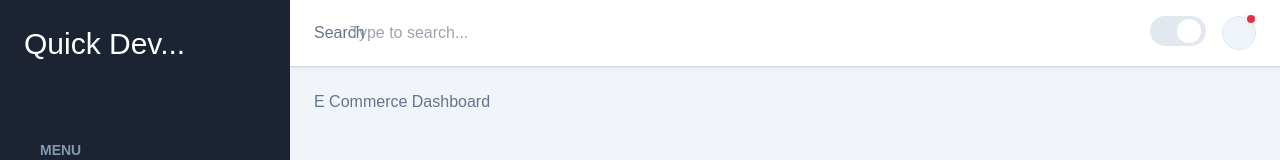
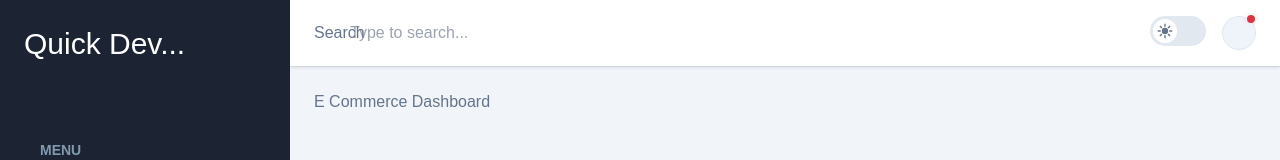
Before and after one commit to ariful-islam-dev/e-commerce-dashboard, a React (Vite) app: page / in a window 1280 px wide. Shown: the top 160 px of the page. Built offline with nearby package versions, Linux system fonts and the light colour scheme.

Commit message:
feat: light and dark mode done

```diff
--- a/src/components/header/DarkModeSwitcher.tsx
+++ b/src/components/header/DarkModeSwitcher.tsx
@@ -1,4 +1,6 @@
+import { FaMoon } from "react-icons/fa";
 import useColorMode from "../../hooks/useColorMode";
+import { IoSunnySharp } from "react-icons/io5";
 
 const DarkModeSwitcher = () => {
     const [colorMode, setColorMode] = useColorMode()
@@ -17,10 +19,14 @@ const DarkModeSwitcher = () => {
                     className="absolute top-0 z-50 w-full h-full m-0 opacity-0 cursor-pointer dur"
                 />
                 <span
-                    className={`absolute top-1/2 left-[3px] flex h-6 w-6 -translate-y-1/2 translate-x-0 items-center justify-center rounded-full bg-white shadow-switcher duration-75 ease-linear ${colorMode === 'dark' && '!right-[3px]'} !translate-x-full`}
+                    className={`absolute top-1/2 left-[3px] flex h-6 w-6 -translate-y-1/2 translate-x-0 items-center justify-center rounded-full bg-white shadow-switcher duration-75 ease-linear ${colorMode === 'dark' && '!right-[3px] !translate-x-full'} `}
                 >
-                    <span className="dark:hidden"></span>
-                    <span className="hidden dark:inline-block"></span>
+                    <span className="dark:hidden">
+                        <IoSunnySharp />
+                    </span>
+                    <span className="hidden dark:inline-block">
+                        <FaMoon />
+                    </span>
                 </span>
             </label>
         </li>
```
